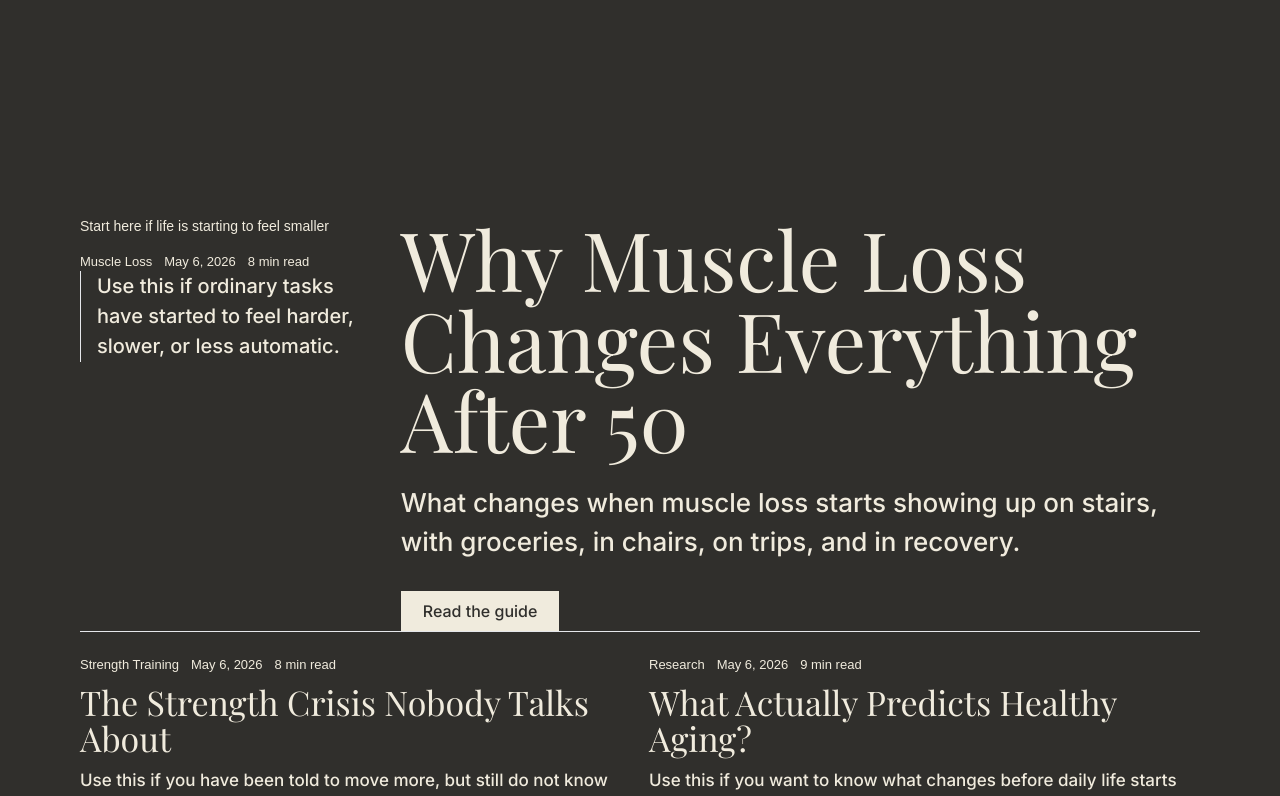
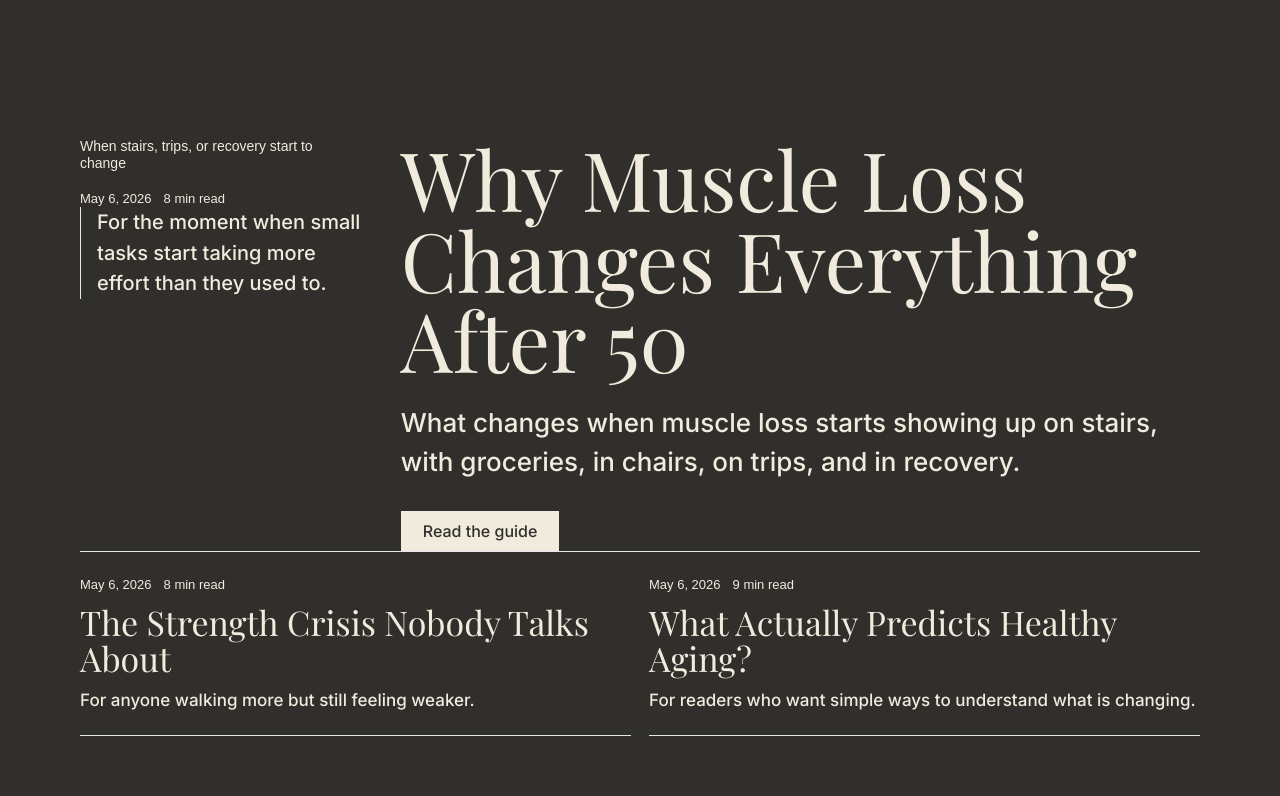
Before and after one commit to JPCWooJ/strongpath, a Next.js app: page / in a window 1280 px wide. Shown: the part 1780-2576 px from the top of the page. Built offline with nearby package versions, Linux system fonts and the light colour scheme; no server answers.

Commit message:
Refine homepage article discovery

```diff
--- a/app/(marketing)/page.tsx
+++ b/app/(marketing)/page.tsx
@@ -31,11 +31,11 @@ const homepageExcerptOverrides: Record<string, string> = {
 
 const articleUseCases: Record<string, string> = {
   'why-muscle-loss-changes-everything-after-50':
-    'Use this if ordinary tasks have started to feel harder, slower, or less automatic.',
+    'For the moment when small tasks start taking more effort than they used to.',
   'the-strength-crisis-nobody-talks-about':
-    'Use this if you have been told to move more, but still do not know how to get stronger.',
+    'For anyone walking more but still feeling weaker.',
   'what-actually-predicts-healthy-aging':
-    'Use this if you want to know what changes before daily life starts closing in.',
+    'For readers who want simple ways to understand what is changing.',
 }
 
 const featuredArticles = featuredFlagshipArticles.map((article) => ({
@@ -170,11 +170,9 @@ const topics = [
 ]
 
 function ArticleMeta({
-  category,
   publishedAt,
   readingMinutes,
 }: {
-  category?: string
   publishedAt?: string
   readingMinutes?: number
 }) {
@@ -182,7 +180,6 @@ function ArticleMeta({
 
   return (
     <div className="flex flex-wrap gap-x-12 gap-y-4 font-utility text-[13px] leading-[1.35] text-parchment/64">
-      {category && <p>{category}</p>}
       {date && <p>{date}</p>}
       {readingMinutes && <p>{readingMinutes} min read</p>}
     </div>
@@ -340,15 +337,14 @@ export default function HomePage() {
       </section>
 
       <section id="featured-guide" className="scroll-mt-28 bg-inkwell text-parchment">
-        <div className="sp-container py-64 md:py-88">
+        <div className="sp-container pb-64 pt-34 md:pb-88 md:pt-44">
           {featuredGuide && (
             <article className="grid gap-40 lg:grid-cols-[0.52fr_1.48fr] lg:items-start">
               <div>
                 <p className="sp-kicker mb-18 text-parchment/58">
-                  Start here if life is starting to feel smaller
+                  When stairs, trips, or recovery start to change
                 </p>
                 <ArticleMeta
-                  category={featuredGuide.category}
                   publishedAt={featuredGuide.publishedAt}
                   readingMinutes={featuredGuide.readingMinutes}
                 />
@@ -385,7 +381,6 @@ export default function HomePage() {
               {supportingGuides.map((article) => (
                 <article key={article.href} className="border-b border-parchment/18 pb-22">
                   <ArticleMeta
-                    category={article.category}
                     publishedAt={article.publishedAt}
                     readingMinutes={article.readingMinutes}
                   />
```
